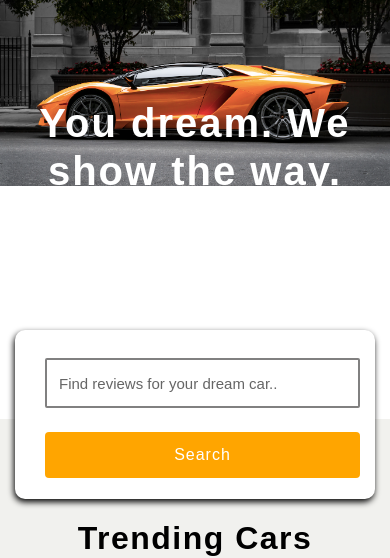
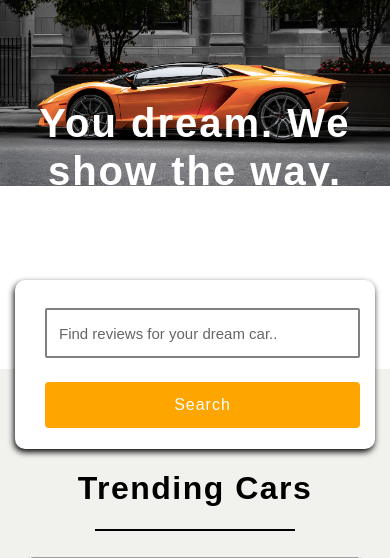
Before and after one commit to mishrankita5/AggieCarTalesProject, a Flask app: page / in a window 390 px wide. Shown: the part 127-685 px from the top of the page. Run offline with Flask 2, Linux system fonts and the light colour scheme; some libraries are stand-ins or nearby versions; some web fonts are replaced; grey boxes are pictures that could not be loaded.

Commit message:
Media query for search area

```diff
--- a/static/css/style.css
+++ b/static/css/style.css
@@ -1024,6 +1024,18 @@ ul.pagination .active a {
 }
 
 @media (max-width: 480px) {
+  .hero-area .content-block {
+    padding-bottom: 15px;
+  }
+}
+
+@media (max-width: 768px) {
+  .hero-area .content-block {
+    padding-bottom: 70px;
+  }
+}
+
+@media (max-width: 480px) {
   .hero-area .advance-search .block {
     display: block !important;
   }
--- a/templates/about-us.html
+++ b/templates/about-us.html
@@ -116,7 +116,7 @@
           </div>
           <div class="col-lg-6 pt-5 pt-lg-0">
             <div class="about-content">
-              <p>
+              <p align="justify">
                 They say, ‘Your first car is your first love’. Compatibility and trust is the foundation of any
                 relationship. Buying your first car can be really tricky and overwhelming, and lack of proper research
                 can lead you into a really toxic & complicated relationship. The car has to perfectly align with an
```
